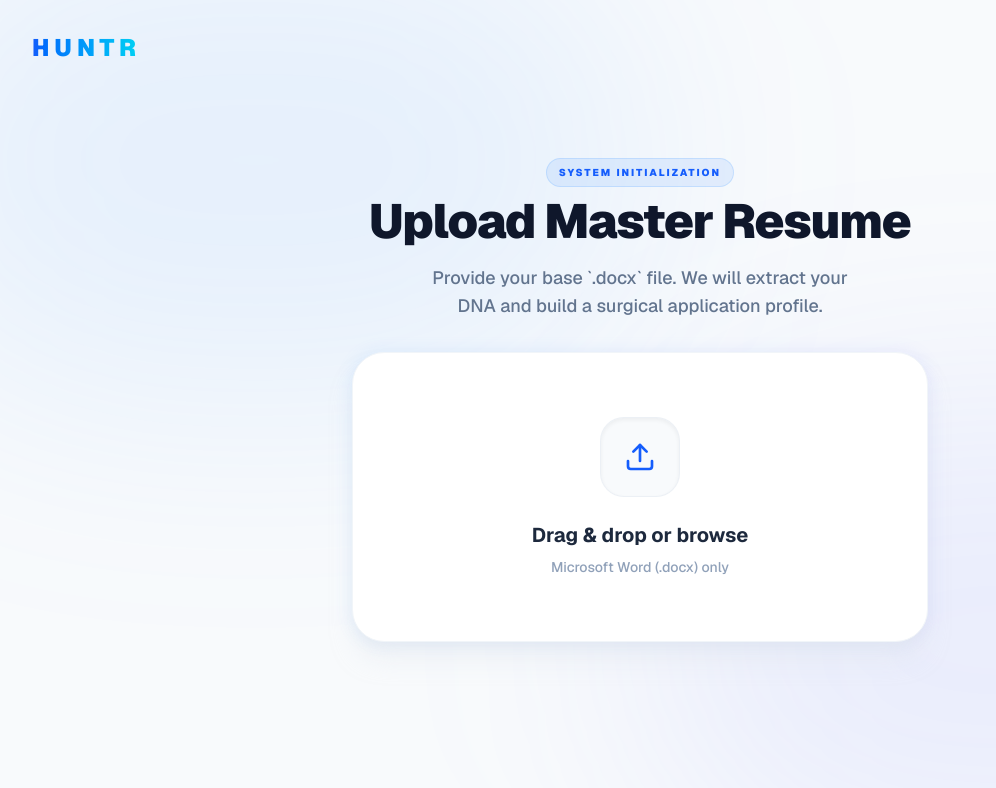
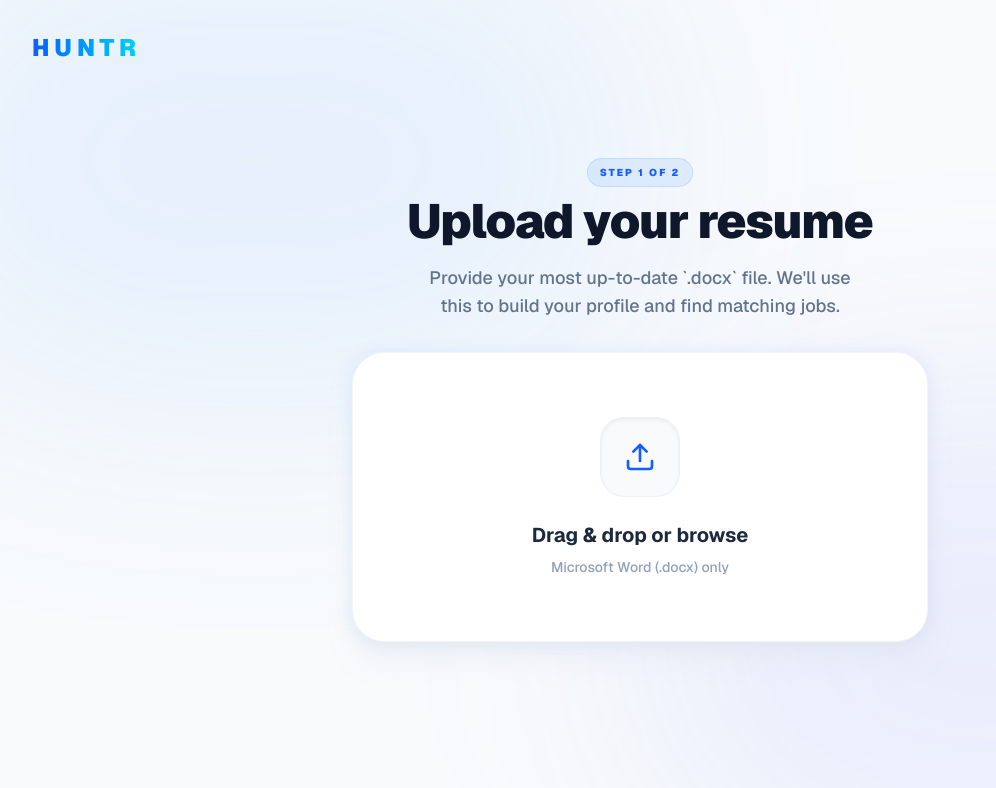
Before and after one commit to hunterom-pe/huntr-v2, a Next.js app: page /onboarding in a window 1280 px wide. Shown: the top 788 px of the page, without its empty margins (0-996 px from the left). Built offline with nearby package versions, Linux system fonts and the light colour scheme.

Commit message:
copy: Simplified onboarding text to be more standard and professional

```diff
--- a/src/app/onboarding/page.tsx
+++ b/src/app/onboarding/page.tsx
@@ -49,7 +49,7 @@ export default function OnboardingPage() {
 
   const startAnalysis = () => {
     setIsAnalyzing(true);
-    const statuses = ["Extracting context...", "Mapping skills DNA...", "Calibrating targets...", "Ready!"];
+    const statuses = ["Reading your resume...", "Extracting your skills...", "Setting up your profile...", "Almost done!"];
     let i = 0;
     const interval = setInterval(() => {
       setAnalysisStatus(statuses[i]);
@@ -80,13 +80,13 @@ export default function OnboardingPage() {
             <motion.div key="step1" initial={{ opacity: 0, scale: 0.98 }} animate={{ opacity: 1, scale: 1 }} exit={{ opacity: 0, y: -20, filter: "blur(10px)" }} className="space-y-8">
               <div className="text-center space-y-4">
                 <div className="inline-flex items-center gap-2 px-3 py-1.5 rounded-full bg-blue-500/10 border border-blue-400/20 text-blue-600 text-[10px] font-black tracking-[0.2em] uppercase mb-2">
-                  System Initialization
+                  Step 1 of 2
                 </div>
                 <h1 className="text-4xl sm:text-5xl font-black text-slate-900 tracking-tight leading-[1.1]">
-                  Upload Master Resume
+                  Upload your resume
                 </h1>
                 <p className="text-lg text-slate-500 font-medium max-w-md mx-auto">
-                  Provide your base `.docx` file. We will extract your DNA and build a surgical application profile.
+                  Provide your most up-to-date `.docx` file. We'll use this to build your profile and find matching jobs.
                 </p>
               </div>
 
@@ -119,7 +119,7 @@ export default function OnboardingPage() {
                     </div>
                     <div className="space-y-2">
                       <p className="text-2xl font-black text-slate-900 tracking-tight">{analysisStatus}</p>
-                      <p className="text-sm font-bold text-blue-500 uppercase tracking-widest opacity-80">Do not close window</p>
+                      <p className="text-sm font-bold text-blue-500 uppercase tracking-widest opacity-80">Please wait</p>
                     </div>
                   </div>
                 </div>
@@ -134,10 +134,10 @@ export default function OnboardingPage() {
                   <CheckCircle2 className="text-emerald-500" size={32} />
                 </div>
                 <h1 className="text-4xl sm:text-5xl font-black text-slate-900 tracking-tight leading-[1.1]">
-                  Identity Mapped
+                  Resume Uploaded
                 </h1>
                 <p className="text-lg text-slate-500 font-medium max-w-md mx-auto">
-                  Your base profile is locked. Now, define the parameters for your next mission.
+                  Your profile is ready. Now, tell us what kind of opportunities you're looking for.
                 </p>
               </div>
 
@@ -157,12 +157,12 @@ export default function OnboardingPage() {
                 </div>
 
                 <div className="space-y-2">
-                  <label className="text-[11px] font-black text-slate-400 uppercase tracking-widest ml-1">Mission Location</label>
+                  <label className="text-[11px] font-black text-slate-400 uppercase tracking-widest ml-1">Location</label>
                   <div className="relative">
                     <MapPin className="absolute left-5 top-1/2 -translate-y-1/2 text-slate-400" size={20} />
                     <input
                       type="text"
-                      placeholder="Remote, SF, or NY"
+                      placeholder="Remote, San Francisco, or New York"
                       className="w-full pl-14 pr-6 py-4 rounded-xl border border-slate-200 bg-slate-50 focus:bg-white focus:ring-2 focus:ring-blue-600/20 focus:border-blue-600 outline-none transition-all font-medium text-slate-900 placeholder-slate-400"
                       value={location}
                       onChange={(e) => setLocation(e.target.value)}
@@ -175,7 +175,7 @@ export default function OnboardingPage() {
                   disabled={isSubmitting || !targetRole || !location}
                   className="w-full btn-primary py-5 text-sm font-black uppercase tracking-[0.2em] flex items-center justify-center gap-3 rounded-xl disabled:opacity-50 mt-4 shadow-[0_0_40px_rgba(37,99,235,0.2)] hover:shadow-[0_0_60px_rgba(37,99,235,0.3)] transition-all duration-300"
                 >
-                  {isSubmitting ? <Loader2 className="animate-spin" size={20} /> : <>Initialize Dashboard <ArrowRight size={20} /></>}
+                  {isSubmitting ? <Loader2 className="animate-spin" size={20} /> : <>Continue to Dashboard <ArrowRight size={20} /></>}
                 </button>
               </div>
             </motion.div>
```
